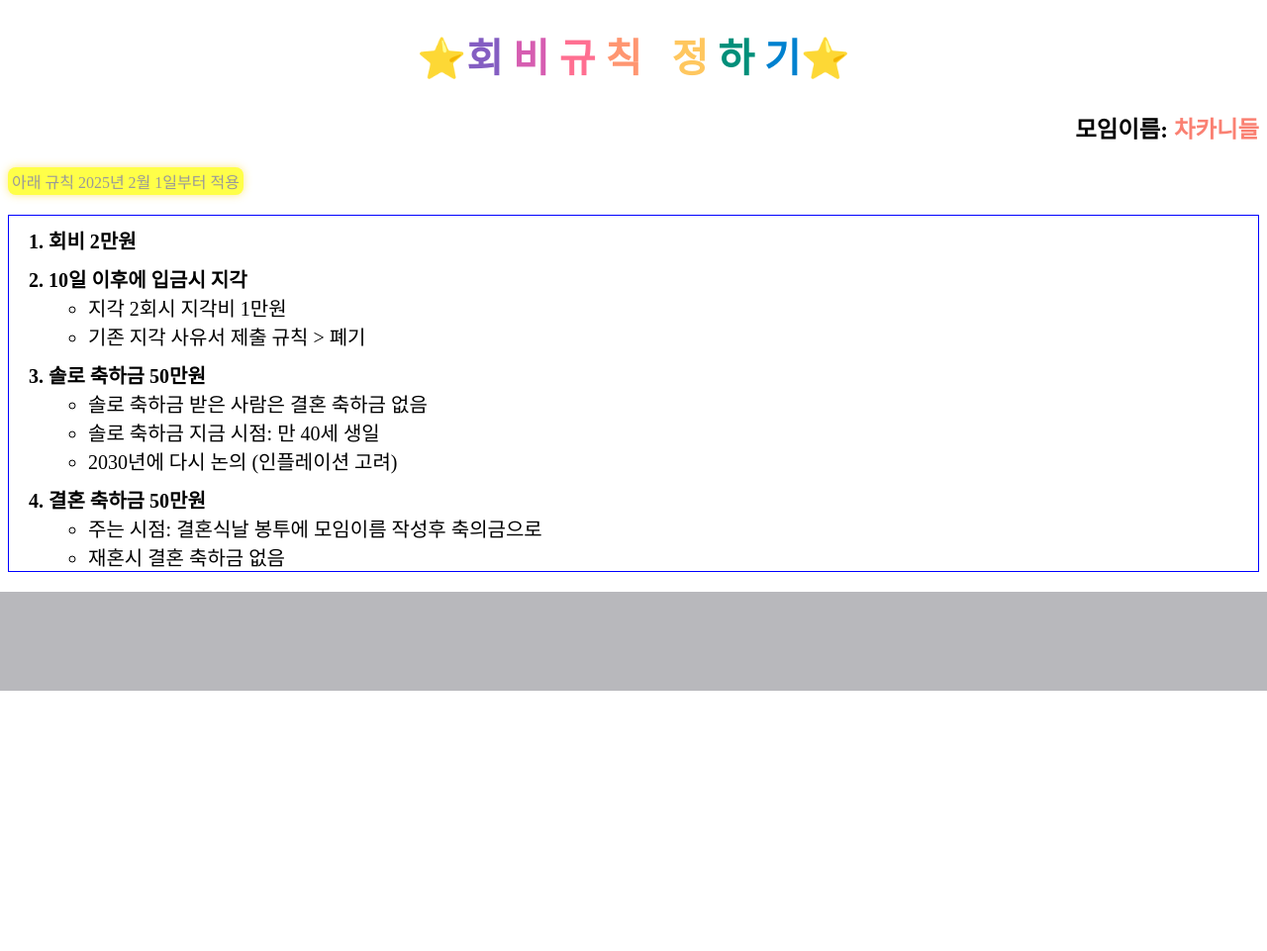
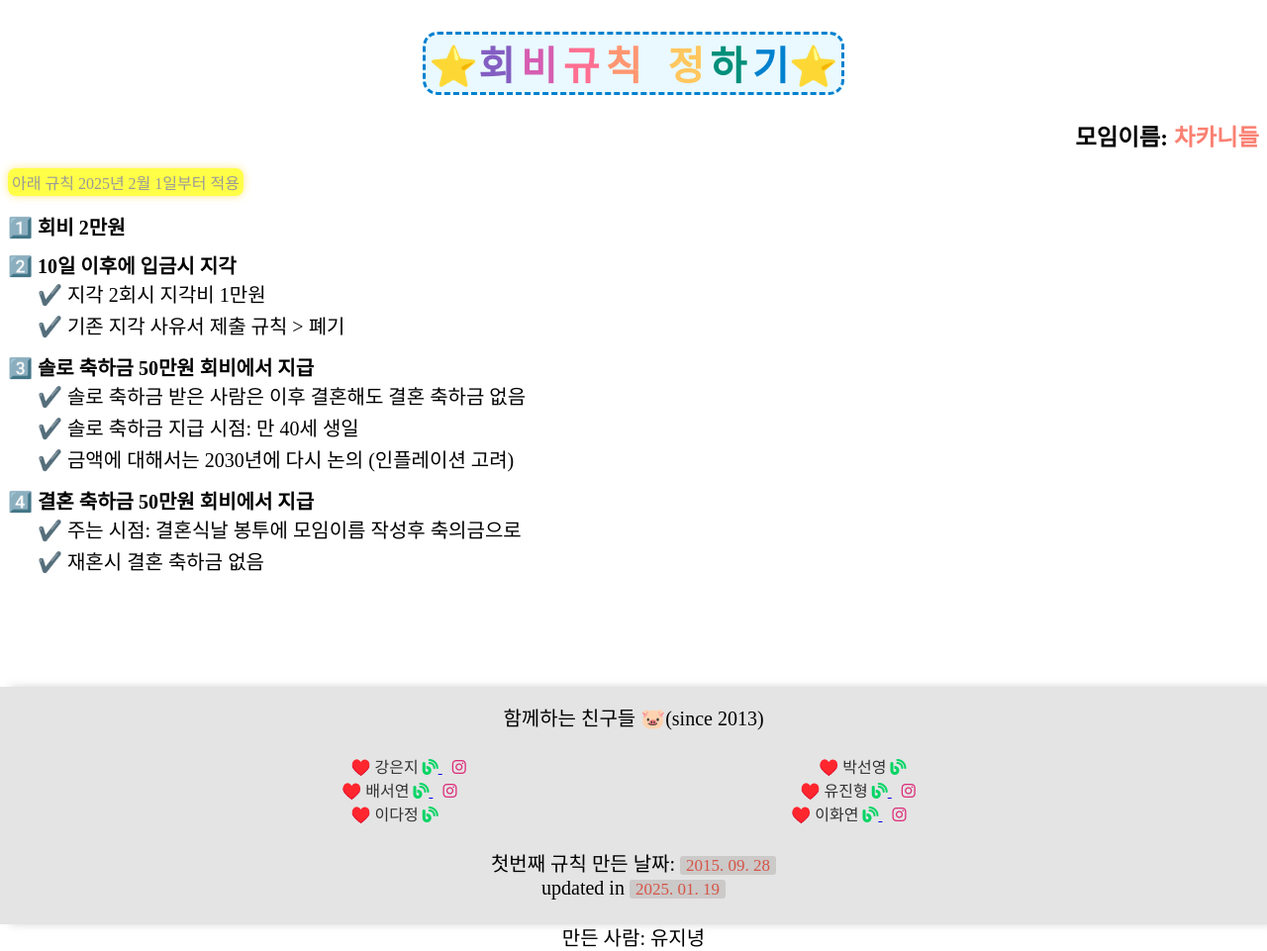
Before and after one commit to jinhyeong830/highschhor-f, a plain HTML site: page index.html in a window 1280 px wide. Shown: the whole page at 99% size. Before the commit the page ends 800 px from the top, so only its background shows below. Drawn offline with Linux system fonts and the light colour scheme; a web font is replaced by a local one.

Commit message:
today last!

```diff
--- a/index.html
+++ b/index.html
@@ -6,11 +6,15 @@
     <title>회비 규칙</title>
     <link rel="icon" href="./favicon.ico" />
     <link rel="stylesheet" href="./style/style.css" />
+    <script
+      src="https://kit.fontawesome.com/837ff3adc1.js"
+      crossorigin="anonymous"
+    ></script>
     <style></style>
   </head>
   <body>
-    <header></header>
     <main>
+      <div>
         <h1>
           <span>⭐회</span>
           <span>비</span>
@@ -20,34 +24,108 @@
           <span>하</span>
           <span>기⭐</span>
         </h1>
+      </div>
       <h3>모임이름:<span class="spotlight"> 차카니들</span></h3>
       <p class="comment">아래 규칙 2025년 2월 1일부터 적용</p>
       <ol>
-        <li>회비 2만원</li>
+        <li>1️⃣ 회비 2만원</li>
         <li>
-          10일 이후에 입금시 지각
+          2️⃣ 10일 이후에 입금시 지각
           <ul>
             <li>지각 2회시 지각비 1만원</li>
             <li>기존 지각 사유서 제출 규칙 > 폐기</li>
           </ul>
         </li>
         <li>
-          솔로 축하금 50만원
+          3️⃣ 솔로 축하금 50만원 회비에서 지급
           <ul>
-            <li>솔로 축하금 받은 사람은 결혼 축하금 없음</li>
-            <li>솔로 축하금 지금 시점: 만 40세 생일</li>
-            <li>2030년에 다시 논의 (인플레이션 고려)</li>
+            <li>솔로 축하금 받은 사람은 이후 결혼해도 결혼 축하금 없음</li>
+            <li>솔로 축하금 지급 시점: 만 40세 생일</li>
+            <li>금액에 대해서는 2030년에 다시 논의 (인플레이션 고려)</li>
           </ul>
         </li>
         <li>
-          결혼 축하금 50만원
+          4️⃣ 결혼 축하금 50만원 회비에서 지급
           <ul>
             <li>주는 시점: 결혼식날 봉투에 모임이름 작성후 축의금으로</li>
             <li>재혼시 결혼 축하금 없음</li>
           </ul>
         </li>
       </ol>
+      <div class="gap-height"></div>
     </main>
-    <footer></footer>
+    <footer>
+      <div>
+        <div class="footer-tit">함께하는 친구들 🐷(since 2013)</div>
+        <br />
+        <div class="member-container">
+          <div>
+            <p>
+              강은지
+              <a href="https://www.instagram.com/kong_ejii" target="_blank">
+                <i class="fa-solid fa-blog"></i>
+              </a>
+              <a href="https://blog.naver.com/qweriu3" target="_blank">
+                <i class="fa-brands fa-instagram"></i>
+              </a>
+            </p>
+            <p>
+              박선영
+              <a href="https://www.instagram.com/sun_s05" target="_blank">
+                <i class="fa-solid fa-blog"></i>
+              </a>
+              <!-- <a href="https://blog.naver.com/" target="_blank">
+                <i class="fa-brands fa-instagram"></i>
+              </a> -->
+            </p>
+          </div>
+          <div>
+            <p>
+              배서연
+              <a href="https://www.instagram.com/yeonn99" target="_blank">
+                <i class="fa-solid fa-blog"></i>
+              </a>
+              <a href="https://blog.naver.com/solbyullog" target="_blank">
+                <i class="fa-brands fa-instagram"></i>
+              </a>
+            </p>
+            <p>
+              유진형
+              <a href="https://www.instagram.com/j_jiinyo" target="_blank">
+                <i class="fa-solid fa-blog"></i>
+              </a>
+              <a href="https://blog.naver.com/shg02387" target="_blank">
+                <i class="fa-brands fa-instagram"></i>
+              </a>
+            </p>
+          </div>
+          <div>
+            <p>
+              이다정
+              <a href="https://www.instagram.com/_2_da_j" target="_blank">
+                <i class="fa-solid fa-blog"></i>
+              </a>
+              <!-- <a href="https://blog.naver.com/" target="_blank">
+                <i class="fa-brands fa-instagram"></i>
+              </a> -->
+            </p>
+            <p>
+              이화연
+              <a href="https://www.instagram.com/hwayeon_leee" target="_blank">
+                <i class="fa-solid fa-blog"></i>
+              </a>
+              <a href="https://blog.naver.com/lllhy8024" target="_blank">
+                <i class="fa-brands fa-instagram"></i>
+              </a>
+            </p>
+          </div>
+        </div>
+      </div>
+      <br />
+      <div>첫번째 규칙 만든 날짜: <span class="date">2015. 09. 28</span></div>
+      <div>updated in <span class="date"> 2025. 01. 19</span></div>
+      <br />
+      <div class="make-person">만든 사람: 유지녕</div>
+    </footer>
   </body>
 </html>
--- /dev/null
+++ b/style/root.css
@@ -0,0 +1,3 @@
+:root {
+  --footer-height: 240px;
+}
--- a/style/style.css
+++ b/style/style.css
@@ -1,3 +1,4 @@
+@import url("./root.css");
 @font-face {
   font-family: "Ownglyph_corncorn-Rg";
   src: url("https://fastly.jsdelivr.net/gh/projectnoonnu/2412-1@1.0/Ownglyph_corncorn-Rg.woff2")
@@ -5,21 +6,71 @@
   font-weight: normal;
   font-style: normal;
 }
+@font-face {
+  font-family: "SangSangShinb7";
+  src: url("https://fastly.jsdelivr.net/gh/projectnoonnu/noonfonts_three@1.1/SangSangShinb7.woff")
+    format("woff");
+  font-weight: normal;
+  font-style: normal;
+}
+/* common */
+* {
+  box-sizing: border-box;
+  margin: 0;
+  padding: 0;
+}
 html {
   font-size: 20px;
   font-family: "Ownglyph_corncorn-Rg";
 }
-body {
-  margin: 0;
+
+ul,
+ol {
+  list-style: none;
 }
 
+.fa-blog {
+  color: #00d564;
+}
+
+.fa-instagram {
+  color: #dd2a78;
+}
+.make-person {
+  font-family: "SangSangShinb7";
+}
+.date {
+  background-color: #ccc9c9;
+  font-size: 0.85rem;
+  padding: 0 6px;
+  border-radius: 3px;
+  color: rgb(213, 85, 70);
+}
 /* main */
 main {
-  padding: 0 8px;
+  padding: 16px 8px 0;
+  min-height: calc(100vh - var(--footer-height));
+}
+
+main > div {
+  display: flex;
+  justify-content: center;
 }
 
 main h1 {
-  text-align: center;
+  /* text-align: center; */
+  display: flex;
+  justify-content: center;
+  margin: 0;
+  margin: 16px 0 24px;
+  width: fit-content;
+  background-color: rgb(233, 249, 255);
+  border-radius: 15px;
+  border: 3px dashed #0081cf;
+}
+
+main h1 span {
+  margin: 0 3px;
 }
 
 main h1 span:nth-child(1) {
@@ -33,21 +84,26 @@ main h1 span:nth-child(2) {
 main h1 span:nth-child(3) {
   color: #ff6f91;
 }
+
 main h1 span:nth-child(4) {
   color: #ff9671;
 }
+
 main h1 span:nth-child(5) {
   color: #ffc75f;
 }
+
 main h1 span:nth-child(6) {
   color: #008f7a;
 }
+
 main h1 span:nth-child(7) {
   color: #0081cf;
 }
 
 main h3 {
   text-align: right;
+  margin-bottom: 16px;
 }
 
 main .comment {
@@ -55,6 +111,7 @@ main .comment {
   background-color: #ffff48;
   padding: 2px 4px;
   border-radius: 8px;
+  margin-bottom: 16px;
   box-shadow: 0px 0px 8px rgba(255, 220, 62, 0.612);
 }
 
@@ -62,15 +119,21 @@ ol {
   /* display: flex; */
   /* flex-direction: column; */
   /* align-items: center; */
-  border: 1px solid blue;
+  /* border: 1px solid blue; */
 }
+
 ol > li {
   font-weight: 700;
   margin-top: 10px;
 }
 
 ul > li {
+  line-height: 1.6;
   font-weight: 400;
+  padding-left: 1.5rem;
+}
+ul > li::before {
+  content: "✔️  ";
 }
 span.spotlight {
   color: salmon;
@@ -79,8 +142,47 @@ p.comment {
   color: #999;
   font-size: 0.8rem;
 }
+.gap-height {
+  height: 110px;
+}
+/* footer */
+footer {
+  text-align: center;
+  padding: 16px 8px 0;
+  background-color: #e4e4e4;
+  height: var(--footer-height);
+  box-shadow: 10px 0px 8px #cececedc;
+}
 
-footer {
-  background-color: #b8b8bc;
-  height: 100px;
+footer .member-container {
 }
+
+footer .footer-tit {
+  /* margin-bottom: 16px; */
+  /* border: 1px solid black; */
+}
+footer .member-container div {
+  display: flex;
+  justify-content: space-evenly;
+}
+
+footer .member-container p {
+  font-size: 0.8rem;
+  color: #313131;
+}
+footer .member-container p::before {
+  content: "♥️";
+}
+footer .member-container p a {
+  margin-right: 10px;
+}
+footer .member-container p a i {
+}
+@media screen and (max-width: 600px) {
+  html {
+    font-size: 16px;
+  }
+  main h1 {
+    /* font-size: ; */
+  }
+}
```
Lines whose indentation alone changed are shown as unchanged.
